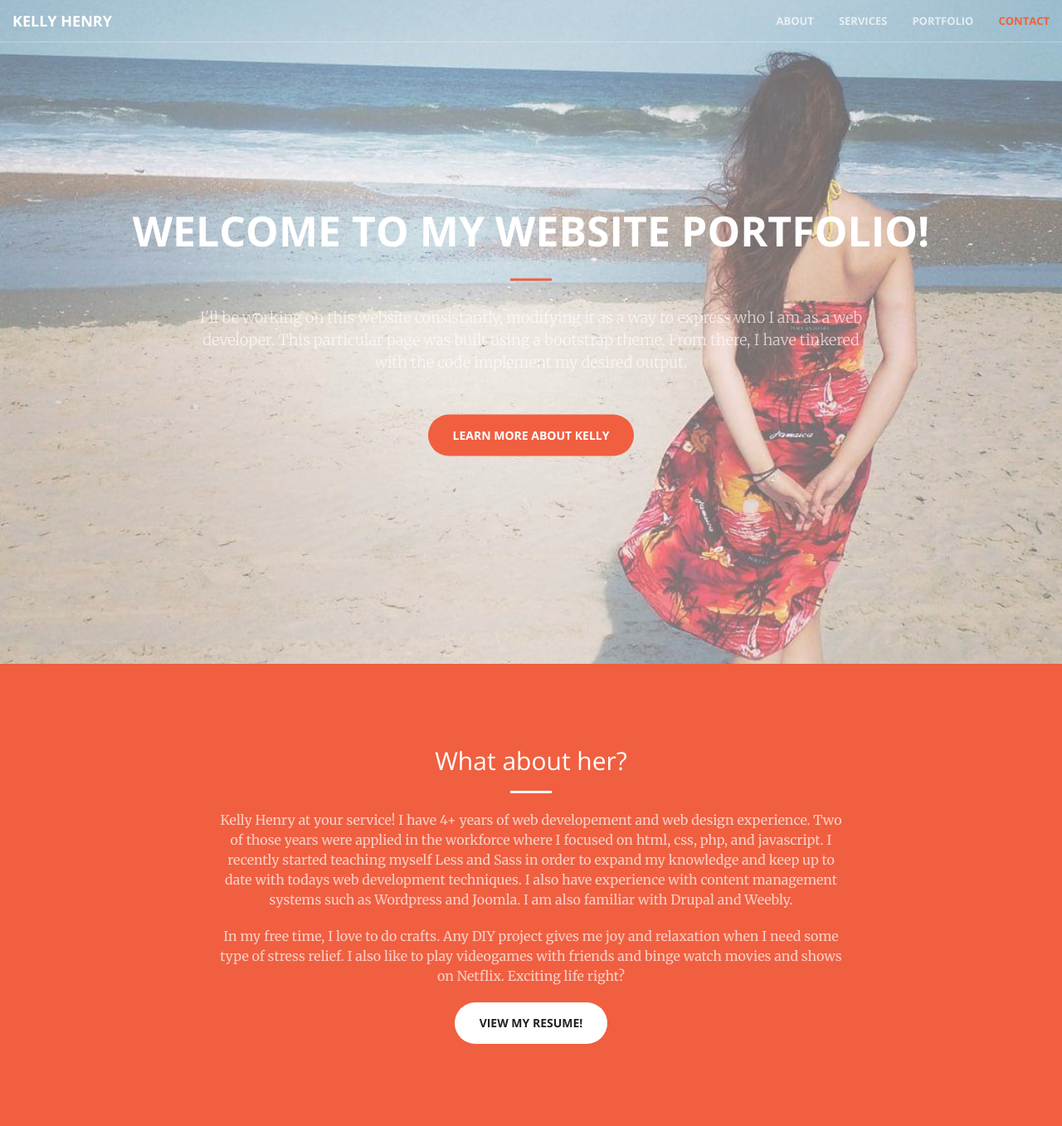
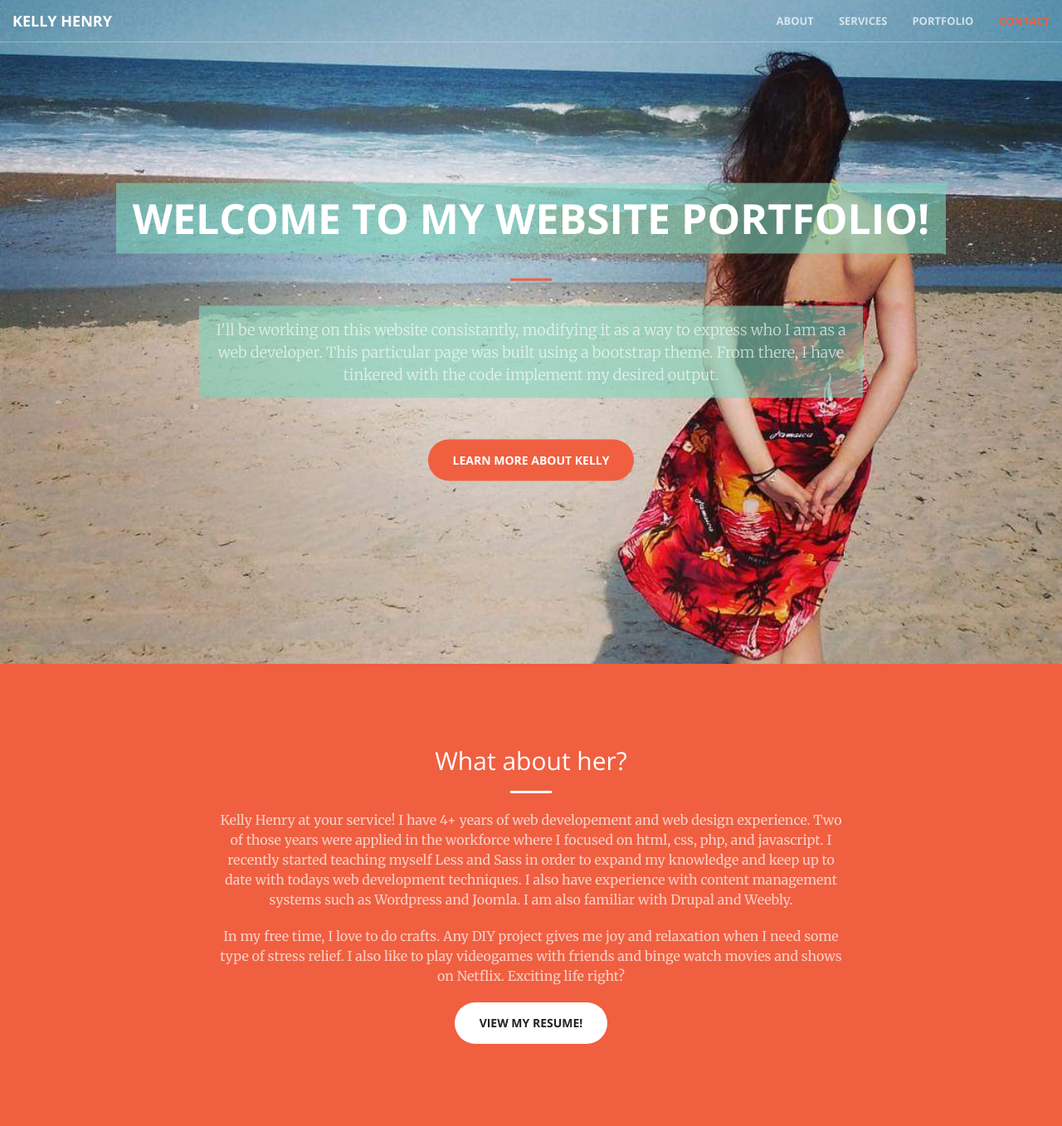
Before and after one commit to cowondamoon/portfolio, a PHP site: page / in a window 1280 px wide. Shown: the top 1357 px of the page at 83% size. Run offline with PHP 8.4, Linux system fonts and the light colour scheme; some libraries are stand-ins or nearby versions.

Commit message:
first custom compilation less
removed banner overlay

```diff
--- a/index.html
+++ b/index.html
@@ -70,7 +70,7 @@
     </nav>
 
     <header>
-	<div class="overlay">
+
         <div class="header-content">
             <div class="header-content-inner">
                 <h1 id="homeHeading">Welcome to my website portfolio!</h1>
@@ -79,7 +79,7 @@
                 <a href="#about" class="btn btn-primary btn-xl page-scroll">Learn more about Kelly</a>
             </div>
         </div>
-		</div>
+
     </header>
 
     <section class="bg-primary" id="about">
--- a/less/creative.less
+++ b/less/creative.less
@@ -2,10 +2,6 @@
 @import "mixins.less";
 
 // Global Components
-.test{
-
-}
-
 html,
 body {
     height: 100%;
@@ -184,6 +180,8 @@ header {
                 margin-top: 0;
                 margin-bottom: 0;
                 font-size: 30px;
+				background: rgba(126,214,190,0.6);
+				padding: 15px;
             }
             hr {
                 margin: 30px auto;
@@ -193,6 +191,8 @@ header {
                 color: fade(white, 70%);
                 font-size: 16px;
                 margin-bottom: 50px;
+				padding: 15px;
+				background: rgba(126,214,190,0.6);
             }
         }
     }
```
Also changed, not shown: css/creative.css (+4 -5 lines), css/creative.min.css.
